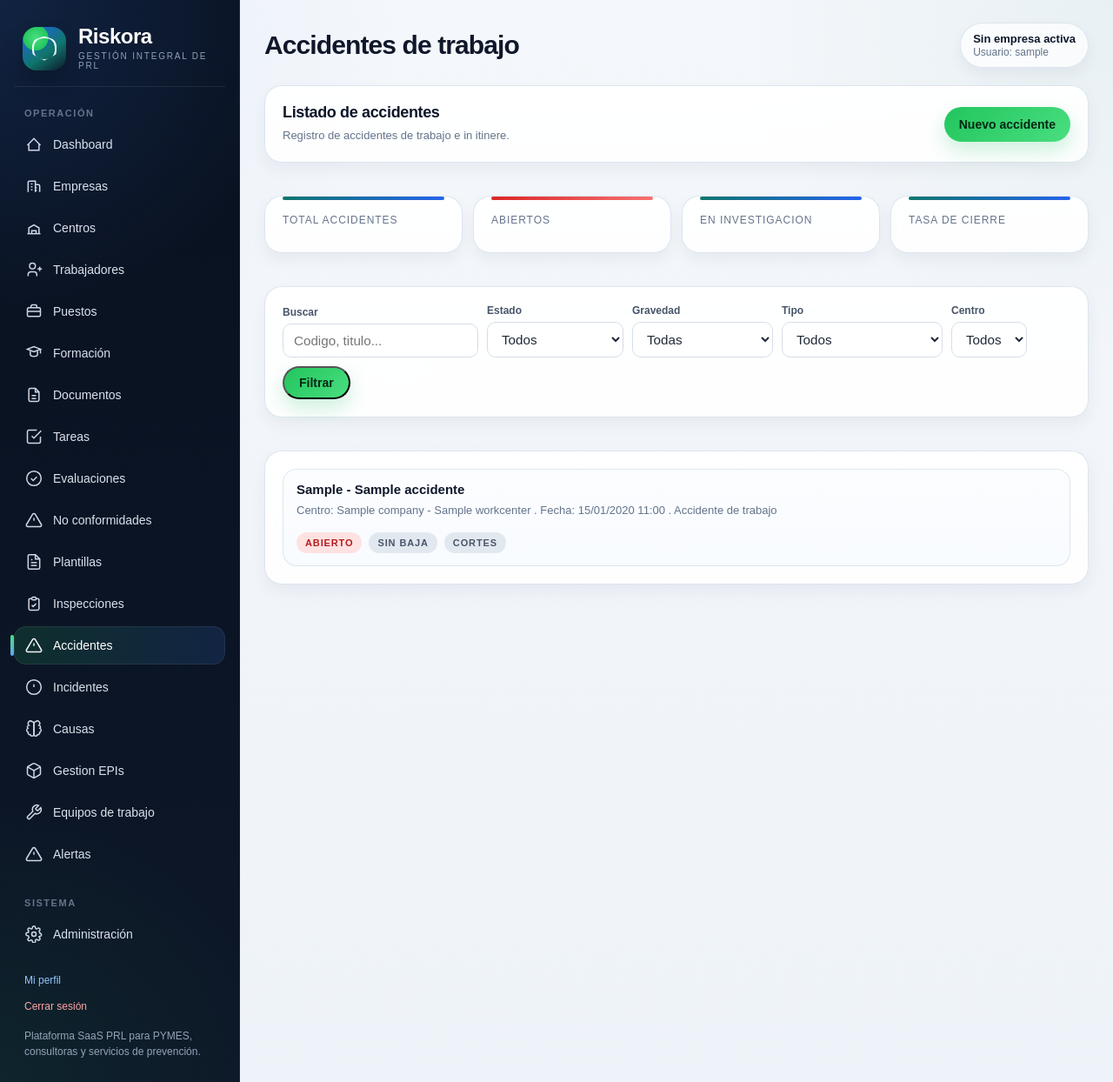
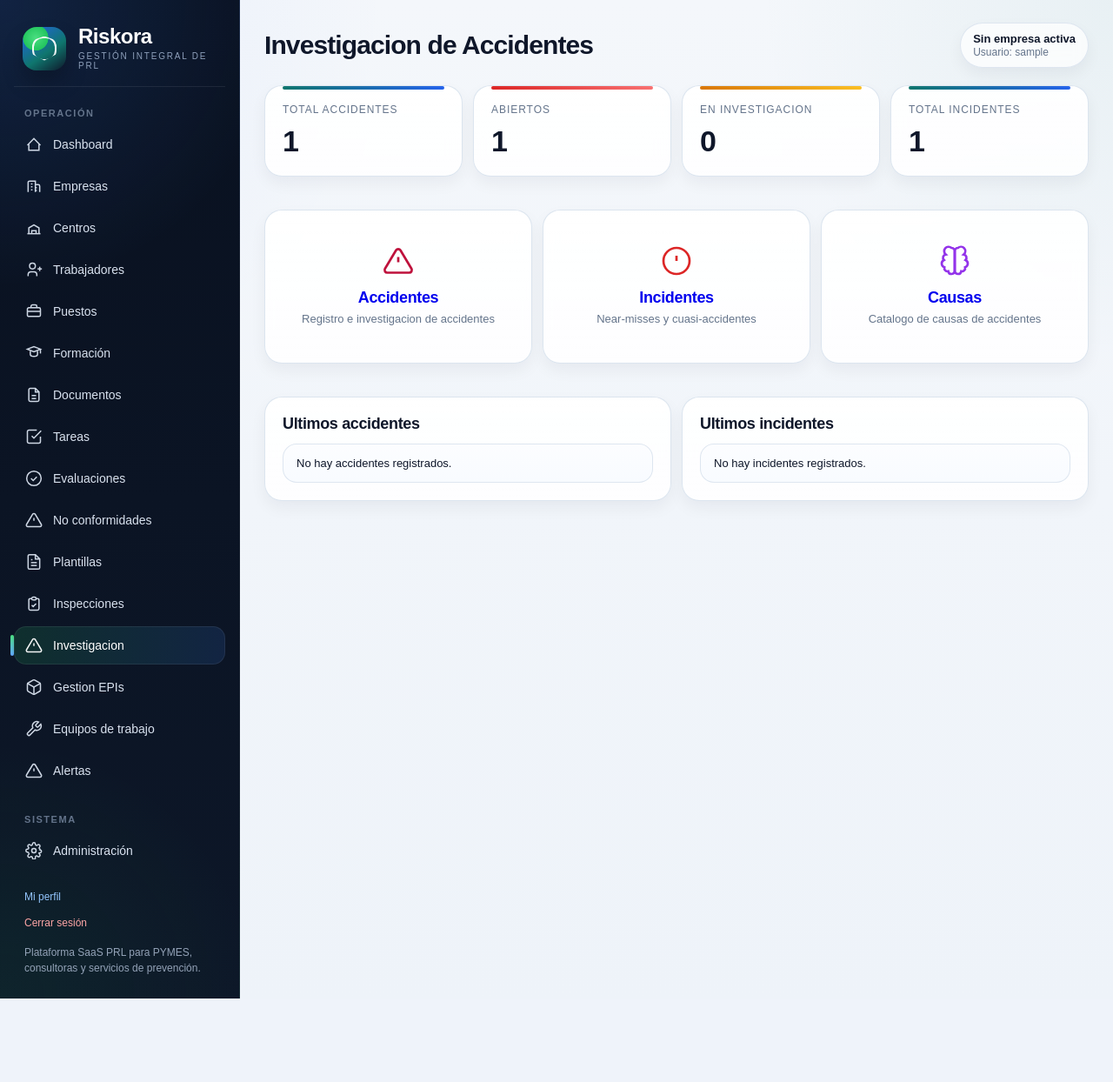
Before and after one commit to Alconde/riskora, a Django app: page /seguridad/ in a window 1280 px wide. Shown: the whole page at 87% size. After the commit the page ends 1148 px from the top, so only its background shows below. Run offline with Django 5.2, Linux system fonts and the light colour scheme; a user stored in the database is signed in; tables that the repository leaves empty hold one stand-in row (values such as "Sample post"); parts of the project's set-up code (start-up, migrations or seed data) failed here and were passed over.

Commit message:
feat(incidents): add investigation dashboard with nav to accidents, incidents and causes

```diff
--- a/apps/incidents/urls.py
+++ b/apps/incidents/urls.py
@@ -5,17 +5,20 @@ from . import views
 app_name = 'incidents'
 
 urlpatterns = [
+    # Dashboard
+    path('', views.IncidentsDashboardView.as_view(), name='dashboard'),
+
     # Accidentes
-    path('', views.AccidenteListView.as_view(), name='accidente-list'),
-    path('nuevo/', views.AccidenteCreateView.as_view(), name='accidente-create'),
-    path('<int:pk>/', views.AccidenteDetailView.as_view(), name='accidente-detail'),
-    path('<int:pk>/editar/', views.AccidenteUpdateView.as_view(), name='accidente-update'),
-    path('<int:pk>/eliminar/', views.AccidenteDeleteView.as_view(), name='accidente-delete'),
-    path('<int:accidente_pk>/nc/', views.AccidenteNCView.as_view(), name='accidente-nc'),
+    path('accidentes/', views.AccidenteListView.as_view(), name='accidente-list'),
+    path('accidentes/nuevo/', views.AccidenteCreateView.as_view(), name='accidente-create'),
+    path('accidentes/<int:pk>/', views.AccidenteDetailView.as_view(), name='accidente-detail'),
+    path('accidentes/<int:pk>/editar/', views.AccidenteUpdateView.as_view(), name='accidente-update'),
+    path('accidentes/<int:pk>/eliminar/', views.AccidenteDeleteView.as_view(), name='accidente-delete'),
+    path('accidentes/<int:accidente_pk>/nc/', views.AccidenteNCView.as_view(), name='accidente-nc'),
 
     # Investigacion
     path(
-        '<int:accidente_pk>/investigacion/nueva/',
+        'accidentes/<int:accidente_pk>/investigacion/nueva/',
         views.InvestigacionCreateView.as_view(),
         name='investigacion-create',
     ),
--- a/apps/incidents/views.py
+++ b/apps/incidents/views.py
@@ -1,6 +1,6 @@
 from django.contrib.auth.mixins import LoginRequiredMixin
 from django.urls import reverse_lazy
-from django.views.generic import ListView, DetailView, CreateView, UpdateView, DeleteView
+from django.views.generic import ListView, DetailView, CreateView, UpdateView, DeleteView, TemplateView
 from django.db.models import Q
 
 from apps.core.mixins import CompanyScopedMixin
@@ -11,8 +11,45 @@ from .forms import (
 )
 from .services import (
     generar_codigo_accidente, generar_codigo_incidente,
-    generar_nc_desde_accidente,
+    generar_nc_desde_accidente, calcular_estadisticas_accidentes,
 )
+
+
+# =========================================================
+# DASHBOARD
+# =========================================================
+
+
+class IncidentsDashboardView(LoginRequiredMixin, CompanyScopedMixin, TemplateView):
+    template_name = 'incidents/dashboard.html'
+    login_url = '/login/'
+    company_field_name = 'empresa'
+
+    def get_context_data(self, **kwargs):
+        context = super().get_context_data(**kwargs)
+        empresa = self.get_active_company()
+        stats = calcular_estadisticas_accidentes(empresa)
+        context['stats'] = stats
+
+        if empresa:
+            from django.db.models import Count
+            context['total_causas'] = CausaAccidente.objects.filter(
+                Q(empresa=empresa) | Q(empresa__isnull=True), activa=True
+            ).count()
+            context['ultimos_accidentes'] = Accidente.objects.filter(
+                empresa=empresa
+            ).select_related('centro_trabajo')[:5]
+            context['ultimos_incidentes'] = Incidente.objects.filter(
+                empresa=empresa
+            ).select_related('centro_trabajo')[:5]
+        else:
+            context['total_causas'] = CausaAccidente.objects.filter(
+                empresa__isnull=True, activa=True
+            ).count()
+            context['ultimos_accidentes'] = []
+            context['ultimos_incidentes'] = []
+
+        return context
 
 
 # =========================================================
--- a/templates/base.html
+++ b/templates/base.html
@@ -946,30 +946,13 @@
                     <span class="nav-label">Inspecciones</span>
                 </a>
 
-                <a href="{% url 'incidents:accidente-list' %}" class="nav-link {% if namespace == 'incidents' and url_name != 'causa-list' and url_name != 'causa-create' and url_name != 'causa-update' and url_name != 'causa-delete' and url_name != 'incidente-list' and url_name != 'incidente-create' and url_name != 'incidente-detail' and url_name != 'incidente-update' and url_name != 'incidente-delete' %}is-active{% endif %}">
+                <a href="{% url 'incidents:dashboard' %}" class="nav-link {% if namespace == 'incidents' %}is-active{% endif %}">
                     <svg class="nav-icon" viewBox="0 0 24 24" fill="none" stroke="currentColor" stroke-width="1.8" aria-hidden="true">
                         <path d="M12 9v4"></path>
                         <path d="M12 17h.01"></path>
                         <path d="M10.29 3.86 1.82 18a2 2 0 0 0 1.71 3h16.94a2 2 0 0 0 1.71-3L13.71 3.86a2 2 0 0 0-3.42 0Z"></path>
                     </svg>
-                    <span class="nav-label">Accidentes</span>
-                </a>
-
-                <a href="{% url 'incidents:incidente-list' %}" class="nav-link {% if url_name == 'incidente-list' or url_name == 'incidente-detail' or url_name == 'incidente-create' or url_name == 'incidente-update' %}is-active{% endif %}">
-                    <svg class="nav-icon" viewBox="0 0 24 24" fill="none" stroke="currentColor" stroke-width="1.8" aria-hidden="true">
-                        <path d="M12 22c5.523 0 10-4.477 10-10S17.523 2 12 2 2 6.477 2 12s4.477 10 10 10Z"></path>
-                        <path d="M12 8v4"></path>
-                        <path d="M12 16h.01"></path>
-                    </svg>
-                    <span class="nav-label">Incidentes</span>
-                </a>
-
-                <a href="{% url 'incidents:causa-list' %}" class="nav-link {% if url_name == 'causa-list' or url_name == 'causa-create' or url_name == 'causa-update' %}is-active{% endif %}">
-                    <svg class="nav-icon" viewBox="0 0 24 24" fill="none" stroke="currentColor" stroke-width="1.8" aria-hidden="true">
-                        <path d="M9.5 2A2.5 2.5 0 0 1 12 4.5v15a2.5 2.5 0 0 1-4.96.44 2.5 2.5 0 0 1-2.96-3.08 3 3 0 0 1-.34-5.58 2.5 2.5 0 0 1 1.32-4.24A2.5 2.5 0 0 1 9.5 2Z"></path>
-                        <path d="M14.5 2A2.5 2.5 0 0 0 12 4.5v15a2.5 2.5 0 0 0 4.96.44 2.5 2.5 0 0 0 2.96-3.08 3 3 0 0 0 .34-5.58 2.5 2.5 0 0 0-1.32-4.24A2.5 2.5 0 0 0 14.5 2Z"></path>
-                    </svg>
-                    <span class="nav-label">Causas</span>
+                    <span class="nav-label">Investigacion</span>
                 </a>
 
                 <a href="{% url 'epis:dashboard' %}" class="nav-link {% if namespace == 'epis' %}is-active{% endif %}">
--- a/templates/dashboard/home.html
+++ b/templates/dashboard/home.html
@@ -164,7 +164,7 @@
         <div class="module-link">Inspeccionar</div>
     </a>
 
-    <a href="{% url 'incidents:accidente-list' %}" class="module-card incidents">
+    <a href="{% url 'incidents:dashboard' %}" class="module-card incidents">
         <div class="module-icon">
             <svg viewBox="0 0 24 24" fill="none" stroke="currentColor" stroke-width="1.8" aria-hidden="true">
                 <path d="M12 22c5.523 0 10-4.477 10-10S17.523 2 12 2 2 6.477 2 12s4.477 10 10 10Z"></path>
--- a/templates/incidents/accidente_list.html
+++ b/templates/incidents/accidente_list.html
@@ -10,7 +10,10 @@
             <h3 class="section-title" style="margin-bottom: 6px;">Listado de accidentes</h3>
             <div class="meta">Registro de accidentes de trabajo e in itinere.</div>
         </div>
-        <a href="{% url 'incidents:accidente-create' %}" class="hero-btn hero-btn-primary">Nuevo accidente</a>
+        <div style="display:flex;gap:8px;align-items:center;">
+            <a href="{% url 'incidents:dashboard' %}" class="hero-btn" style="background:rgba(15,118,110,0.08);color:#0f766e;border:1px solid rgba(15,118,110,0.2);">Volver al dashboard</a>
+            <a href="{% url 'incidents:accidente-create' %}" class="hero-btn hero-btn-primary">Nuevo accidente</a>
+        </div>
     </div>
 </div>
 
--- a/templates/incidents/causa_list.html
+++ b/templates/incidents/causa_list.html
@@ -10,7 +10,10 @@
             <h3 class="section-title" style="margin-bottom: 6px;">Catalogo de causas</h3>
             <div class="meta">Causas inmediatas, basicas y organizativas de accidentes.</div>
         </div>
-        <a href="{% url 'incidents:causa-create' %}" class="hero-btn hero-btn-primary">Nueva causa</a>
+        <div style="display:flex;gap:8px;align-items:center;">
+            <a href="{% url 'incidents:dashboard' %}" class="hero-btn" style="background:rgba(15,118,110,0.08);color:#0f766e;border:1px solid rgba(15,118,110,0.2);">Volver al dashboard</a>
+            <a href="{% url 'incidents:causa-create' %}" class="hero-btn hero-btn-primary">Nueva causa</a>
+        </div>
     </div>
 </div>
 
--- /dev/null
+++ b/templates/incidents/dashboard.html
@@ -0,0 +1,91 @@
+{% extends 'base.html' %}
+
+{% block title %}Investigacion de Accidentes | Riskora{% endblock %}
+{% block page_title %}Investigacion de Accidentes{% endblock %}
+
+{% block content %}
+<div style="display:grid;grid-template-columns:repeat(4,1fr);gap:12px;margin-bottom:18px;">
+    <div class="card kpi-card">
+        <div class="kpi-label">Total accidentes</div>
+        <div class="kpi-value">{{ stats.acc_total }}</div>
+    </div>
+    <div class="card kpi-card kpi-card-danger">
+        <div class="kpi-label">Abiertos</div>
+        <div class="kpi-value">{{ stats.acc_abiertos }}</div>
+    </div>
+    <div class="card kpi-card kpi-card-warning">
+        <div class="kpi-label">En investigacion</div>
+        <div class="kpi-value">{{ stats.acc_en_investigacion }}</div>
+    </div>
+    <div class="card kpi-card">
+        <div class="kpi-label">Total incidentes</div>
+        <div class="kpi-value">{{ stats.inc_total }}</div>
+    </div>
+</div>
+
+<div style="display:grid;grid-template-columns:repeat(3,1fr);gap:12px;margin-bottom:18px;">
+    <a href="{% url 'incidents:accidente-list' %}" class="card" style="text-decoration:none;cursor:pointer;transition:transform 0.15s;" onmouseover="this.style.transform='translateY(-2px)'" onmouseout="this.style.transform='none'">
+        <div style="text-align:center;padding:20px;">
+            <svg style="width:36px;height:36px;margin:0 auto 10px;color:#be123c;" viewBox="0 0 24 24" fill="none" stroke="currentColor" stroke-width="1.8"><path d="M12 9v4"></path><path d="M12 17h.01"></path><path d="M10.29 3.86 1.82 18a2 2 0 0 0 1.71 3h16.94a2 2 0 0 0 1.71-3L13.71 3.86a2 2 0 0 0-3.42 0Z"></path></svg>
+            <h3 class="section-title" style="margin-bottom:4px;">Accidentes</h3>
+            <div class="meta">Registro e investigacion de accidentes</div>
+        </div>
+    </a>
+
+    <a href="{% url 'incidents:incidente-list' %}" class="card" style="text-decoration:none;cursor:pointer;transition:transform 0.15s;" onmouseover="this.style.transform='translateY(-2px)'" onmouseout="this.style.transform='none'">
+        <div style="text-align:center;padding:20px;">
+            <svg style="width:36px;height:36px;margin:0 auto 10px;color:#dc2626;" viewBox="0 0 24 24" fill="none" stroke="currentColor" stroke-width="1.8"><circle cx="12" cy="12" r="10"></circle><path d="M12 8v4"></path><path d="M12 16h.01"></path></svg>
+            <h3 class="section-title" style="margin-bottom:4px;">Incidentes</h3>
+            <div class="meta">Near-misses y cuasi-accidentes</div>
+        </div>
+    </a>
+
+    <a href="{% url 'incidents:causa-list' %}" class="card" style="text-decoration:none;cursor:pointer;transition:transform 0.15s;" onmouseover="this.style.transform='translateY(-2px)'" onmouseout="this.style.transform='none'">
+        <div style="text-align:center;padding:20px;">
+            <svg style="width:36px;height:36px;margin:0 auto 10px;color:#9333ea;" viewBox="0 0 24 24" fill="none" stroke="currentColor" stroke-width="1.8"><path d="M9.5 2A2.5 2.5 0 0 1 12 4.5v15a2.5 2.5 0 0 1-4.96.44 2.5 2.5 0 0 1-2.96-3.08 3 3 0 0 1-.34-5.58 2.5 2.5 0 0 1 1.32-4.24A2.5 2.5 0 0 1 9.5 2Z"></path><path d="M14.5 2A2.5 2.5 0 0 0 12 4.5v15a2.5 2.5 0 0 0 4.96.44 2.5 2.5 0 0 0 2.96-3.08 3 3 0 0 0 .34-5.58 2.5 2.5 0 0 0-1.32-4.24A2.5 2.5 0 0 0 14.5 2Z"></path></svg>
+            <h3 class="section-title" style="margin-bottom:4px;">Causas</h3>
+            <div class="meta">Catalogo de causas de accidentes</div>
+        </div>
+    </a>
+</div>
+
+<div style="display:grid;grid-template-columns:1fr 1fr;gap:12px;">
+    <div class="card">
+        <h3 class="section-title" style="margin-bottom:12px;">Ultimos accidentes</h3>
+        <div class="list">
+            {% for acc in ultimos_accidentes %}
+                <div class="list-item" style="padding:8px 0;">
+                    <div style="display:flex;justify-content:space-between;">
+                        <strong style="font-size:13px;">
+                            <a href="{% url 'incidents:accidente-detail' acc.pk %}" style="color:#be123c;text-decoration:none;">{{ acc.codigo }}</a>
+                        </strong>
+                        <span class="badge {{ acc.badge_estado }}">{{ acc.get_estado_display }}</span>
+                    </div>
+                    <div class="meta" style="font-size:11px;">{{ acc.titulo|truncatewords:8 }} &middot; {{ acc.centro_trabajo }}</div>
+                </div>
+            {% empty %}
+                <div class="list-item" style="font-size:13px;">No hay accidentes registrados.</div>
+            {% endfor %}
+        </div>
+    </div>
+
+    <div class="card">
+        <h3 class="section-title" style="margin-bottom:12px;">Ultimos incidentes</h3>
+        <div class="list">
+            {% for inc in ultimos_incidentes %}
+                <div class="list-item" style="padding:8px 0;">
+                    <div style="display:flex;justify-content:space-between;">
+                        <strong style="font-size:13px;">
+                            <a href="{% url 'incidents:incidente-detail' inc.pk %}" style="color:#dc2626;text-decoration:none;">{{ inc.codigo }}</a>
+                        </strong>
+                        <span class="badge {{ inc.badge_estado }}">{{ inc.get_estado_display }}</span>
+                    </div>
+                    <div class="meta" style="font-size:11px;">{{ inc.titulo|truncatewords:8 }} &middot; {{ inc.centro_trabajo }}</div>
+                </div>
+            {% empty %}
+                <div class="list-item" style="font-size:13px;">No hay incidentes registrados.</div>
+            {% endfor %}
+        </div>
+    </div>
+</div>
+{% endblock %}
--- a/templates/incidents/incidente_list.html
+++ b/templates/incidents/incidente_list.html
@@ -10,7 +10,10 @@
             <h3 class="section-title" style="margin-bottom: 6px;">Listado de incidentes</h3>
             <div class="meta">Incidentes peligrosos y cuasi-accidentes.</div>
         </div>
-        <a href="{% url 'incidents:incidente-create' %}" class="hero-btn hero-btn-primary">Nuevo incidente</a>
+        <div style="display:flex;gap:8px;align-items:center;">
+            <a href="{% url 'incidents:dashboard' %}" class="hero-btn" style="background:rgba(15,118,110,0.08);color:#0f766e;border:1px solid rgba(15,118,110,0.2);">Volver al dashboard</a>
+            <a href="{% url 'incidents:incidente-create' %}" class="hero-btn hero-btn-primary">Nuevo incidente</a>
+        </div>
     </div>
 </div>
 
```
